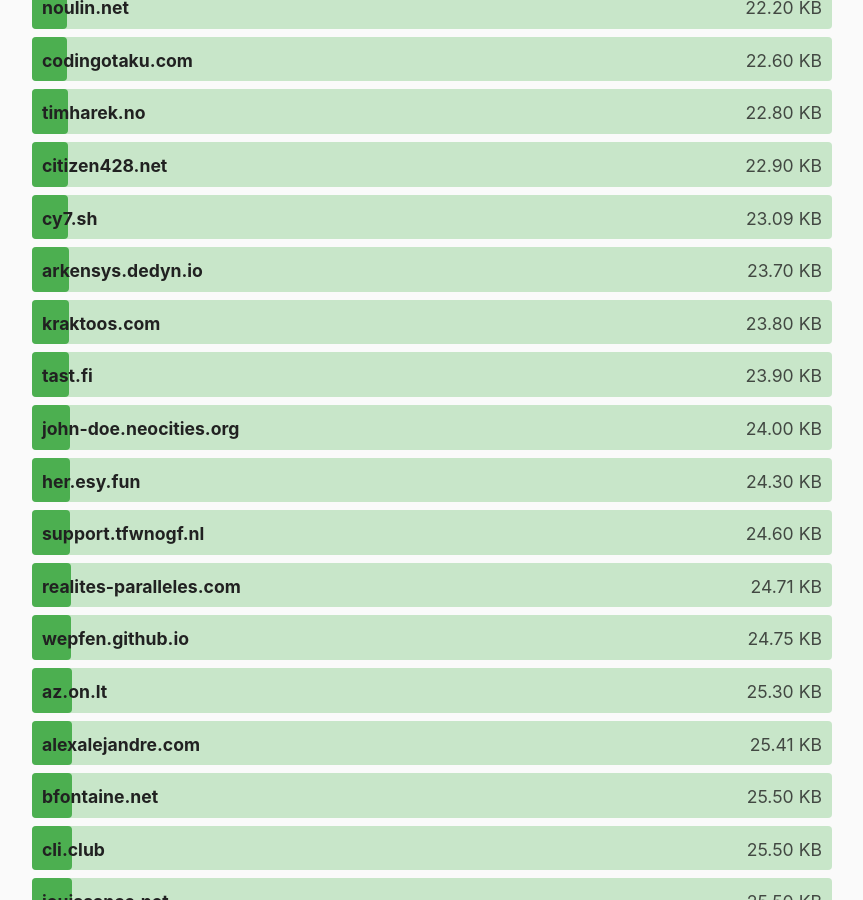
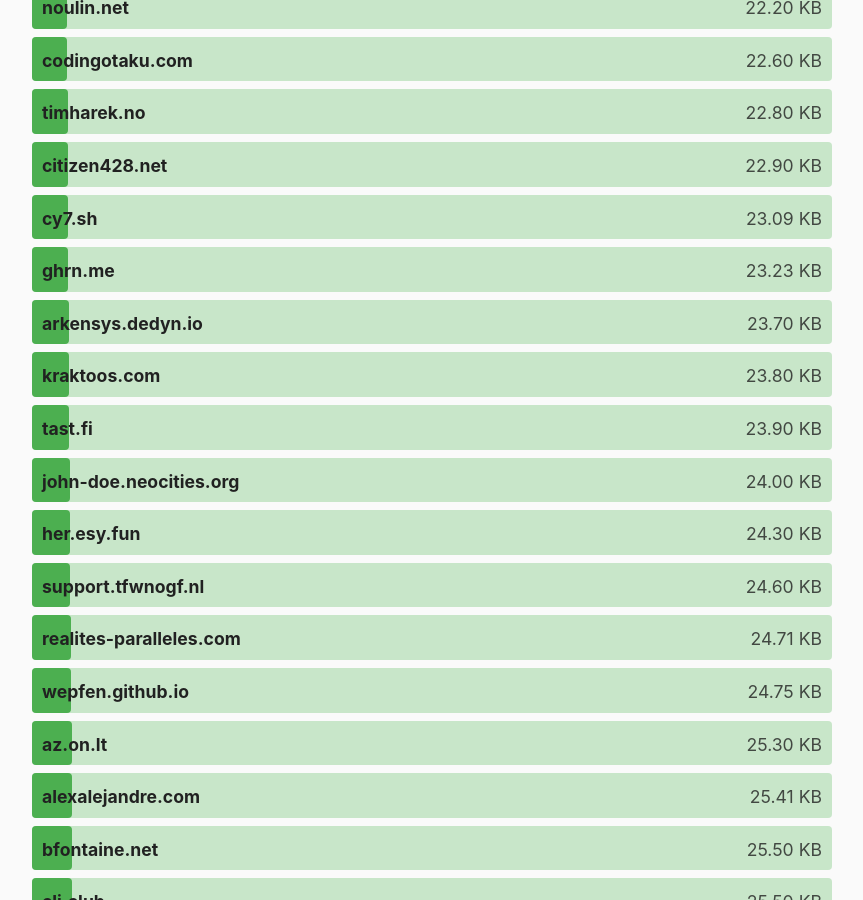
Before and after one commit to kevquirk/512kb.club, a Jekyll site: the page built from index.md, in a window 1280 px wide and 900 px high, scrolled down 11158 px. Shown: the whole window, without its empty margins (208-1071 px from the left). Built offline with Jekyll 4.4.1, drawn with Linux system fonts in a browser that asks for light colours.

Commit message:
Update sites.yml
https://radar.cloudflare.com/scan/422a5f9d-e345-42ce-ad48-d0145daf678f/summary

```diff
--- a/_data/sites.yml
+++ b/_data/sites.yml
@@ -1663,6 +1663,11 @@
   size: 373
   last_checked: 2022-02-18
 
+- domain: ghrn.me
+  url: https://ghrn.me/
+  size: 23.23
+  last_checked: 2024-11-26
+
 - domain: gilcu3.website
   url: https://gilcu3.website/
   size: 38.81
```
